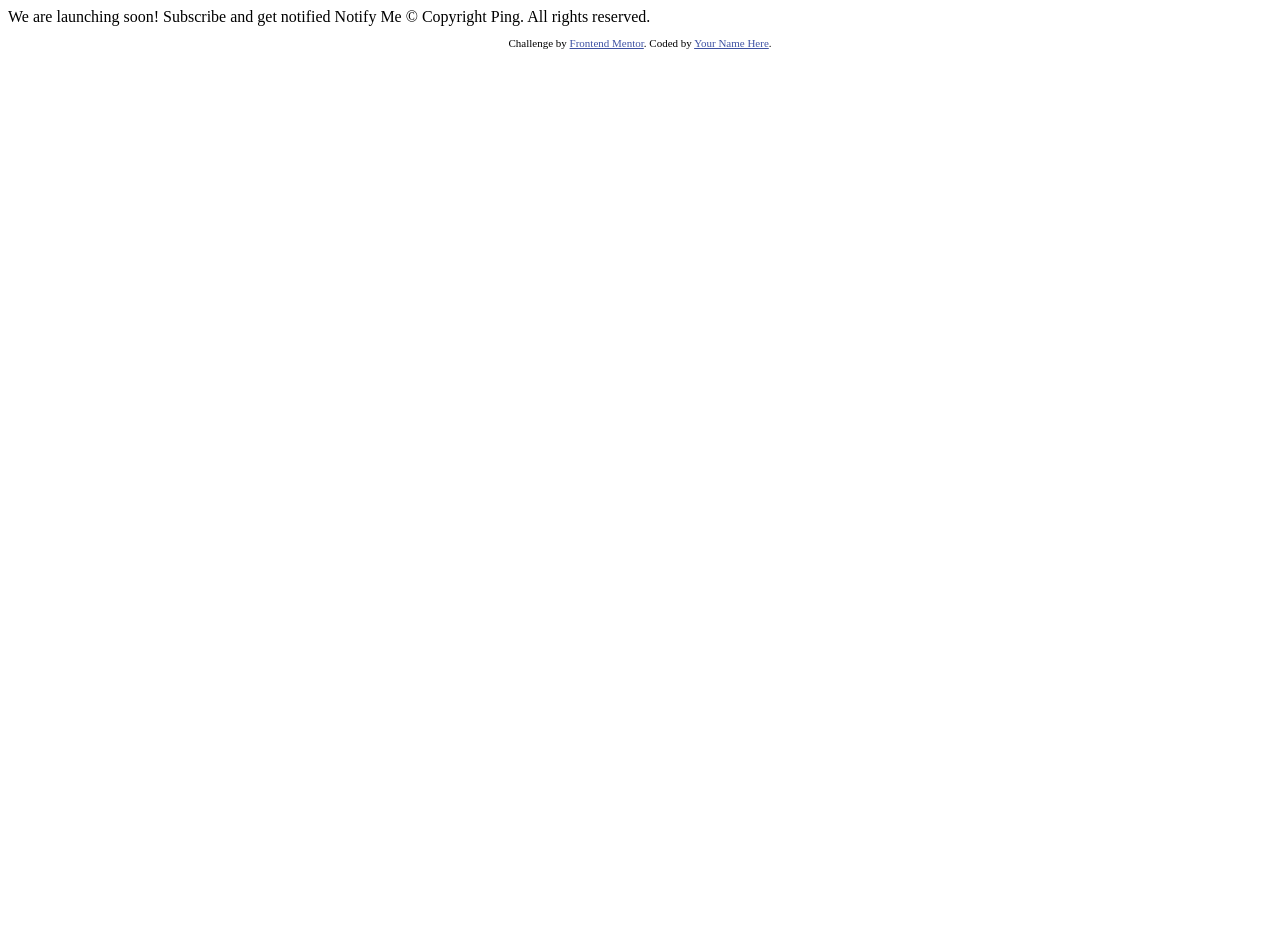
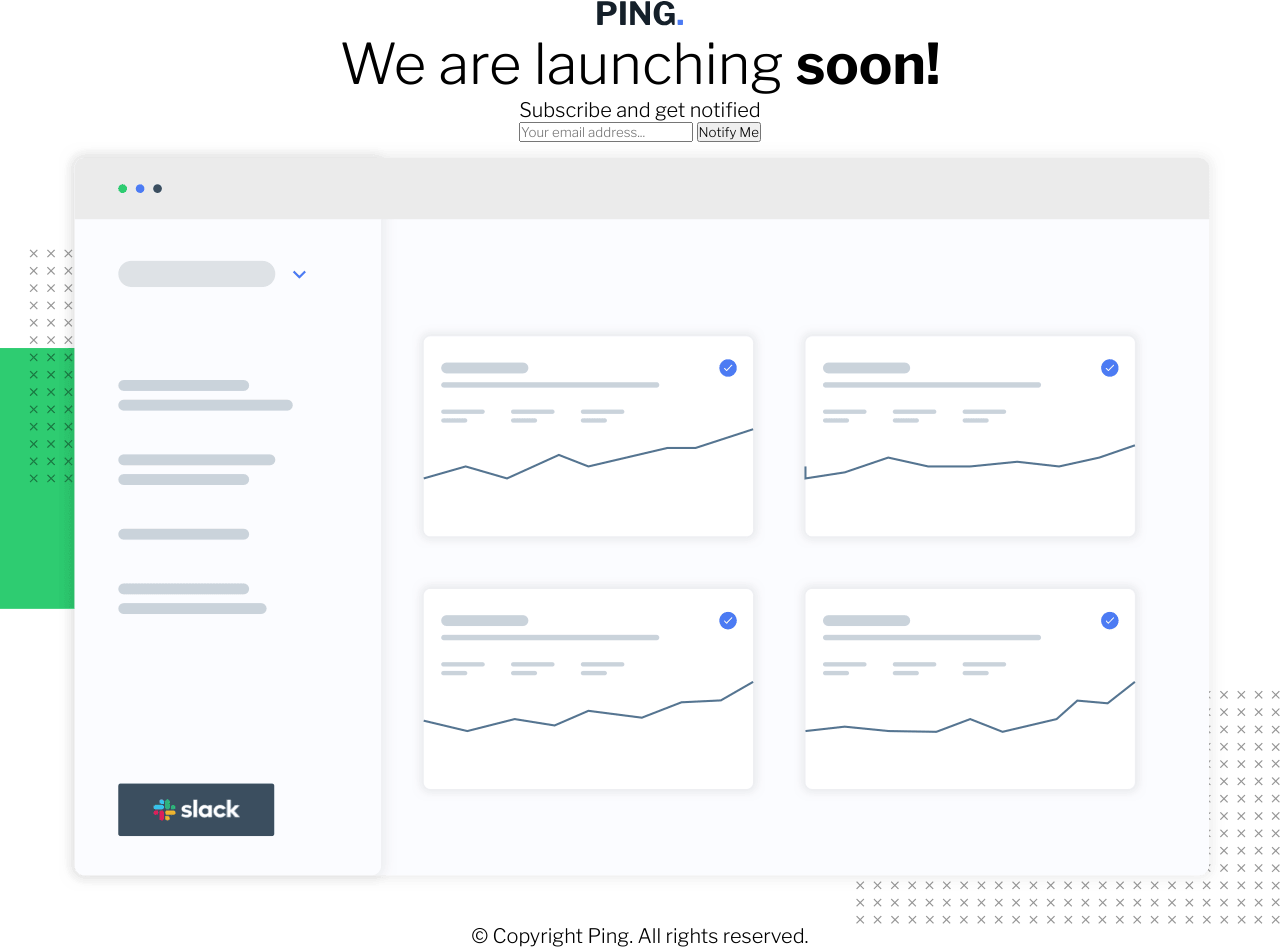
Before and after one commit to SoudAlAbbasi/ping-coming-soon-page-master, a plain HTML site: page index.html in a window 1280 px wide. Before the commit the page ends 800 px from the top, so only its background shows below. Drawn offline with nearby package versions, Linux system fonts and the light colour scheme.

Commit message:
Publish project
Done

```diff
--- /dev/null
+++ b/email-validation.js
@@ -0,0 +1,6 @@
+const id = (id) => document.getElementById(id);
+const
+	email = id("email"),
+	form = id("subscription-form");
+
+    console.log();
--- a/index.html
+++ b/index.html
@@ -2,33 +2,31 @@
 <html lang="en">
   <head>
     <meta charset="UTF-8">
-  <meta name="viewport" content="width=device-width, initial-scale=1.0"> <!-- displays site properly based on user's device -->
-
-  <link rel="icon" type="image/png" sizes="32x32" href="./images/favicon-32x32.png">
-
+    <meta name="viewport" content="width=device-width, initial-scale=1.0">
+    <link rel="stylesheet" href="style-ltr.css" />
     <title>Frontend Mentor | Ping coming soon page</title>
-
-  <!-- Feel free to remove these styles or customise in your own stylesheet 👍 -->
-  <style>
-    .attribution { font-size: 11px; text-align: center; }
-    .attribution a { color: hsl(228, 45%, 44%); }
-  </style>
+    <script src="email-validation.js"></script>
   </head>
   <body>
+    <main class="content-col">
+      <header>
+        <img src="images\ping.svg" alt="Ping logo" style="width:86px;height:26px;" />
+      </header>
+      <h1>We are launching <strong>soon!</strong>
+      </h1>
+      <p>Subscribe and get notified</p>
+      <form action="" id="subscription-form">
+        <div class="email-submit">
+          <input type="email" id="email" title="Type your email" placeholder="Your email address..." required />
+          <span id="error-message"></span>
+          <input type="submit" value="Notify Me" />
+        </div>
 
-  We are launching soon!
-
-  Subscribe and get notified
-
-  Notify Me
-
-  &copy; Copyright Ping. All rights reserved.
-
+      </form>
+      <img src="images\illustration-dashboard.png" alt="illustration dashboard" style="width:1280px;height:782px;" />
       <footer>
-    <p class="attribution">
-      Challenge by <a href="https://www.frontendmentor.io?ref=challenge" target="_blank">Frontend Mentor</a>.
-      Coded by <a href="#">Your Name Here</a>.
-    </p>
+        <p class="footer-text"> &copy; Copyright Ping. All rights reserved. </p>
       </footer>
+    </main>
   </body>
 </html>
--- /dev/null
+++ b/style-ltr.css
@@ -0,0 +1,35 @@
+@import url('https://fonts.googleapis.com/css2?family=Libre+Franklin:wght@300;600;700&display=swap');
+
+*{
+    margin: 0;
+    padding: 0;
+    box-sizing: border-box;
+    font-family: 'Libre Franklin', sans-serif;
+}
+body{
+    display: flex;
+    flex-direction: column;
+    align-content: center;
+    align-items: center;
+    justify-content: center;
+}
+h1{
+    font-size: 3.5em;
+    font-weight: 300;
+    text-align: center;
+}
+h1 strong{
+    font-weight: 700;
+}
+p{
+    font-size: 20px;
+    font-weight: 300;
+}
+main.content-col {
+max-width: 1280;
+width: 100%;
+display: flex;
+flex-direction: column;
+align-items: center;
+justify-content: center;
+}
```
Also changed, not shown: images/favicon-32x32.png (deleted), images/ping.svg (renamed from images/logo.svg), 1 other file. Lines whose indentation alone changed are shown as unchanged.
